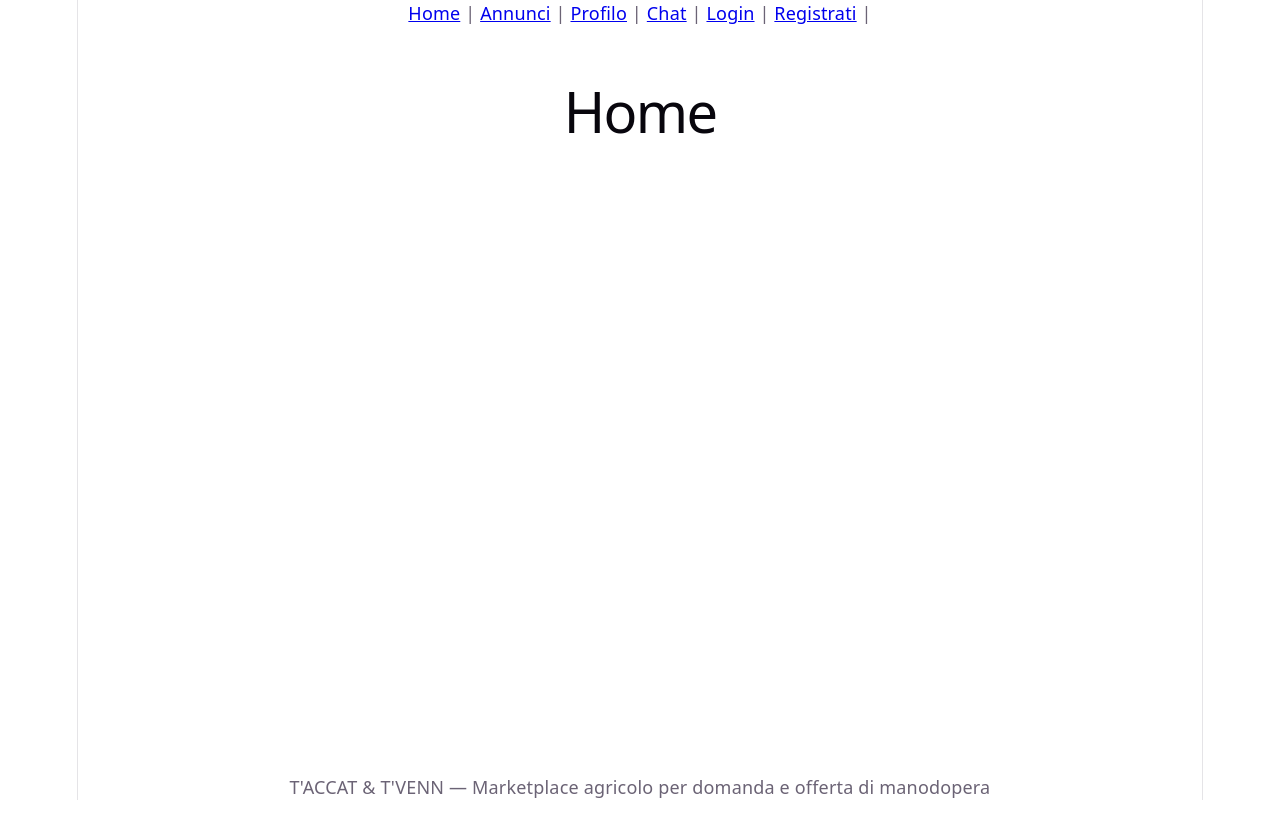
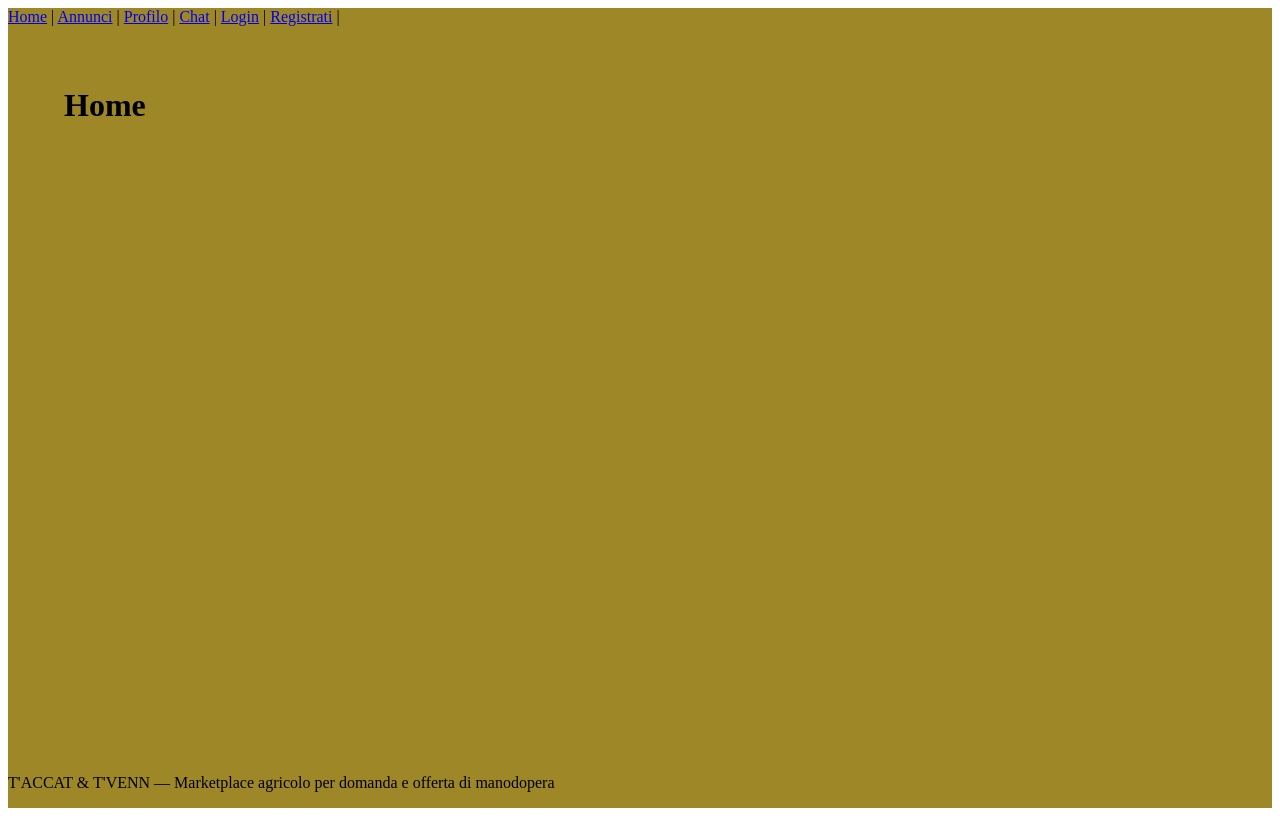
Before and after one commit to lup62/T-ACCAT-T-VENN, a React (Vite) app in the folder client/: page / in a window 1280 px wide. Built offline with nearby package versions, Linux system fonts and the light colour scheme.

Commit message:
aggiuntoi themeProvider

```diff
--- a/client/src/index.css
+++ /dev/null
@@ -1,111 +0,0 @@
-:root {
-  --text: #6b6375;
-  --text-h: #08060d;
-  --bg: #fff;
-  --border: #e5e4e7;
-  --code-bg: #f4f3ec;
-  --accent: #aa3bff;
-  --accent-bg: rgba(170, 59, 255, 0.1);
-  --accent-border: rgba(170, 59, 255, 0.5);
-  --social-bg: rgba(244, 243, 236, 0.5);
-  --shadow:
-    rgba(0, 0, 0, 0.1) 0 10px 15px -3px, rgba(0, 0, 0, 0.05) 0 4px 6px -2px;
-
-  --sans: system-ui, 'Segoe UI', Roboto, sans-serif;
-  --heading: system-ui, 'Segoe UI', Roboto, sans-serif;
-  --mono: ui-monospace, Consolas, monospace;
-
-  font: 18px/145% var(--sans);
-  letter-spacing: 0.18px;
-  color-scheme: light dark;
-  color: var(--text);
-  background: var(--bg);
-  font-synthesis: none;
-  text-rendering: optimizeLegibility;
-  -webkit-font-smoothing: antialiased;
-  -moz-osx-font-smoothing: grayscale;
-
-  @media (max-width: 1024px) {
-    font-size: 16px;
-  }
-}
-
-@media (prefers-color-scheme: dark) {
-  :root {
-    --text: #9ca3af;
-    --text-h: #f3f4f6;
-    --bg: #16171d;
-    --border: #2e303a;
-    --code-bg: #1f2028;
-    --accent: #c084fc;
-    --accent-bg: rgba(192, 132, 252, 0.15);
-    --accent-border: rgba(192, 132, 252, 0.5);
-    --social-bg: rgba(47, 48, 58, 0.5);
-    --shadow:
-      rgba(0, 0, 0, 0.4) 0 10px 15px -3px, rgba(0, 0, 0, 0.25) 0 4px 6px -2px;
-  }
-
-  #social .button-icon {
-    filter: invert(1) brightness(2);
-  }
-}
-
-body {
-  margin: 0;
-}
-
-#root {
-  width: 1126px;
-  max-width: 100%;
-  margin: 0 auto;
-  text-align: center;
-  border-inline: 1px solid var(--border);
-  min-height: 100svh;
-  display: flex;
-  flex-direction: column;
-  box-sizing: border-box;
-}
-
-h1,
-h2 {
-  font-family: var(--heading);
-  font-weight: 500;
-  color: var(--text-h);
-}
-
-h1 {
-  font-size: 56px;
-  letter-spacing: -1.68px;
-  margin: 32px 0;
-  @media (max-width: 1024px) {
-    font-size: 36px;
-    margin: 20px 0;
-  }
-}
-h2 {
-  font-size: 24px;
-  line-height: 118%;
-  letter-spacing: -0.24px;
-  margin: 0 0 8px;
-  @media (max-width: 1024px) {
-    font-size: 20px;
-  }
-}
-p {
-  margin: 0;
-}
-
-code,
-.counter {
-  font-family: var(--mono);
-  display: inline-flex;
-  border-radius: 4px;
-  color: var(--text-h);
-}
-
-code {
-  font-size: 15px;
-  line-height: 135%;
-  padding: 4px 8px;
-  background: var(--code-bg);
-}
--- a/client/src/main.jsx
+++ b/client/src/main.jsx
@@ -1,13 +1,18 @@
 import { StrictMode } from 'react'
 import { createRoot } from 'react-dom/client'
 import { BrowserRouter } from 'react-router-dom'
-import './index.css'
+import {ThemeProvider} from "@mui/material/styles";
+import theme from "./theme/theme.js";
 import App from './App.jsx'
 
 createRoot(document.getElementById('root')).render(
   <StrictMode>
-    <BrowserRouter>
-      <App />
-    </BrowserRouter>
+      <ThemeProvider theme={theme}>
+          <BrowserRouter>
+              <App />
+          </BrowserRouter>
+      </ThemeProvider>
   </StrictMode>,
+
+
 )
--- a/client/src/theme/theme.js
+++ b/client/src/theme/theme.js
@@ -9,8 +9,8 @@
             main: "#ffb300",
         },
         background: {
-            default: "#f8f7f2",
-            paper: "#ffffff",
+            default: "#9e8727",
+            paper: "#ae4c4c",
         },
     },
     shape: {
```
